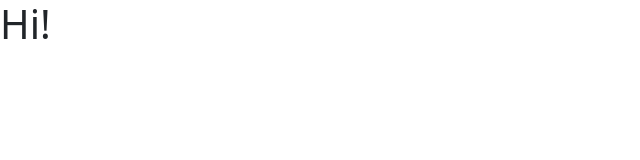
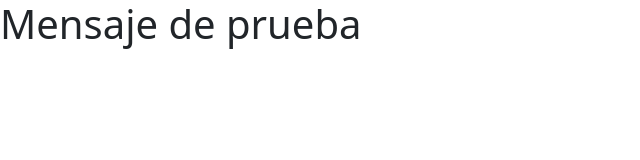
Before and after one commit to palmajoel10/pagina-web-equipo, a website: page index.html in a window 1280 px wide. Shown: the whole page, without its empty margins (0-640 px from the left). Drawn offline with nearby package versions, Linux system fonts and the light colour scheme.

Commit message:
Modificando mensaje de prueba

```diff
--- a/index.html
+++ b/index.html
@@ -7,7 +7,7 @@
     <link href="https://cdn.jsdelivr.net/npm/bootstrap@5.2.0-beta1/dist/css/bootstrap.min.css" rel="stylesheet" integrity="sha384-0evHe/X+R7YkIZDRvuzKMRqM+OrBnVFBL6DOitfPri4tjfHxaWutUpFmBp4vmVor" crossorigin="anonymous">
   </head>
   <body>
-    <h1>Hi!</h1>
+    <h1>Mensaje de prueba</h1>
     <script src="https://cdn.jsdelivr.net/npm/bootstrap@5.2.0-beta1/dist/js/bootstrap.bundle.min.js" integrity="sha384-pprn3073KE6tl6bjs2QrFaJGz5/SUsLqktiwsUTF55Jfv3qYSDhgCecCxMW52nD2" crossorigin="anonymous"></script>
   </body>
 </html>
```
